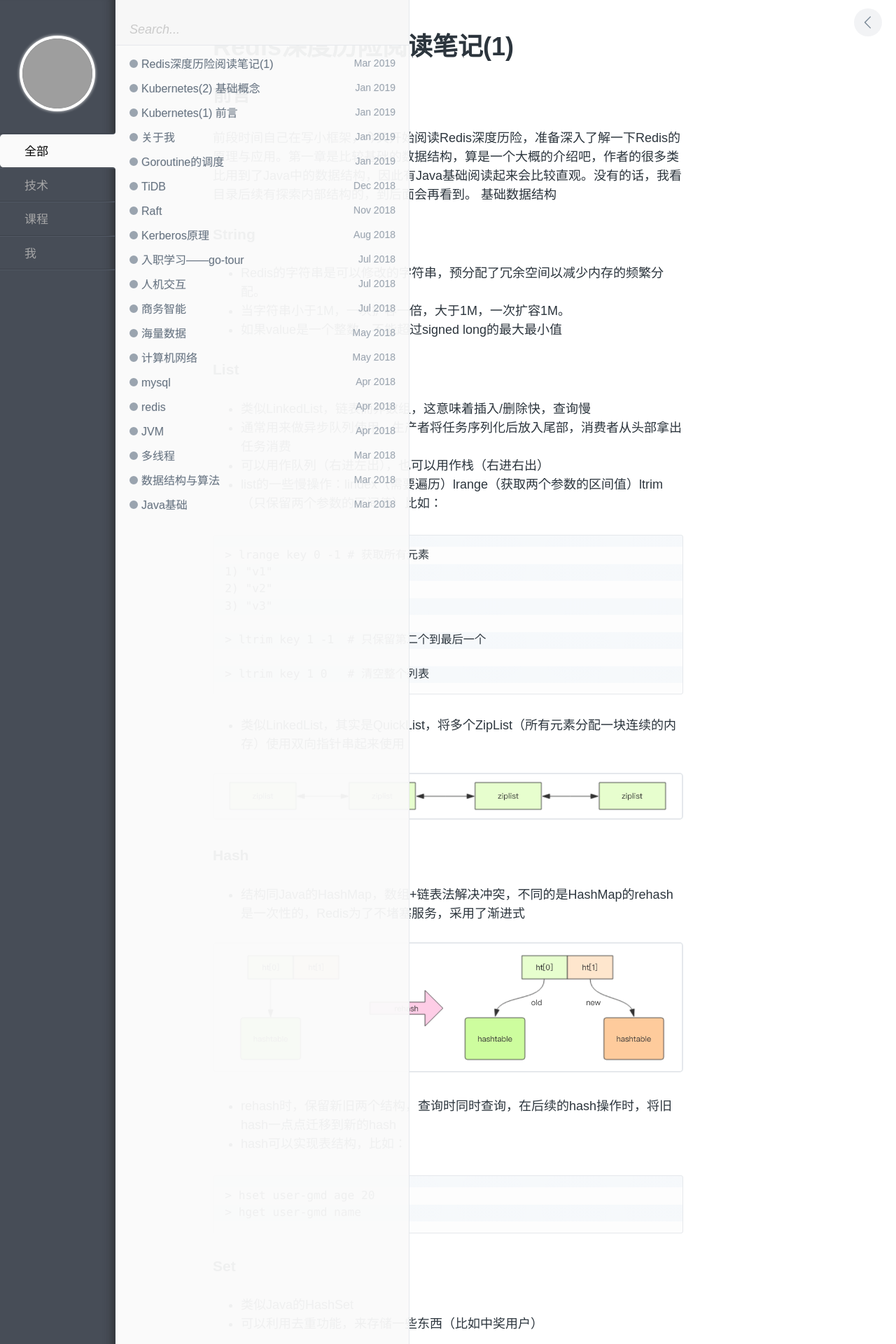
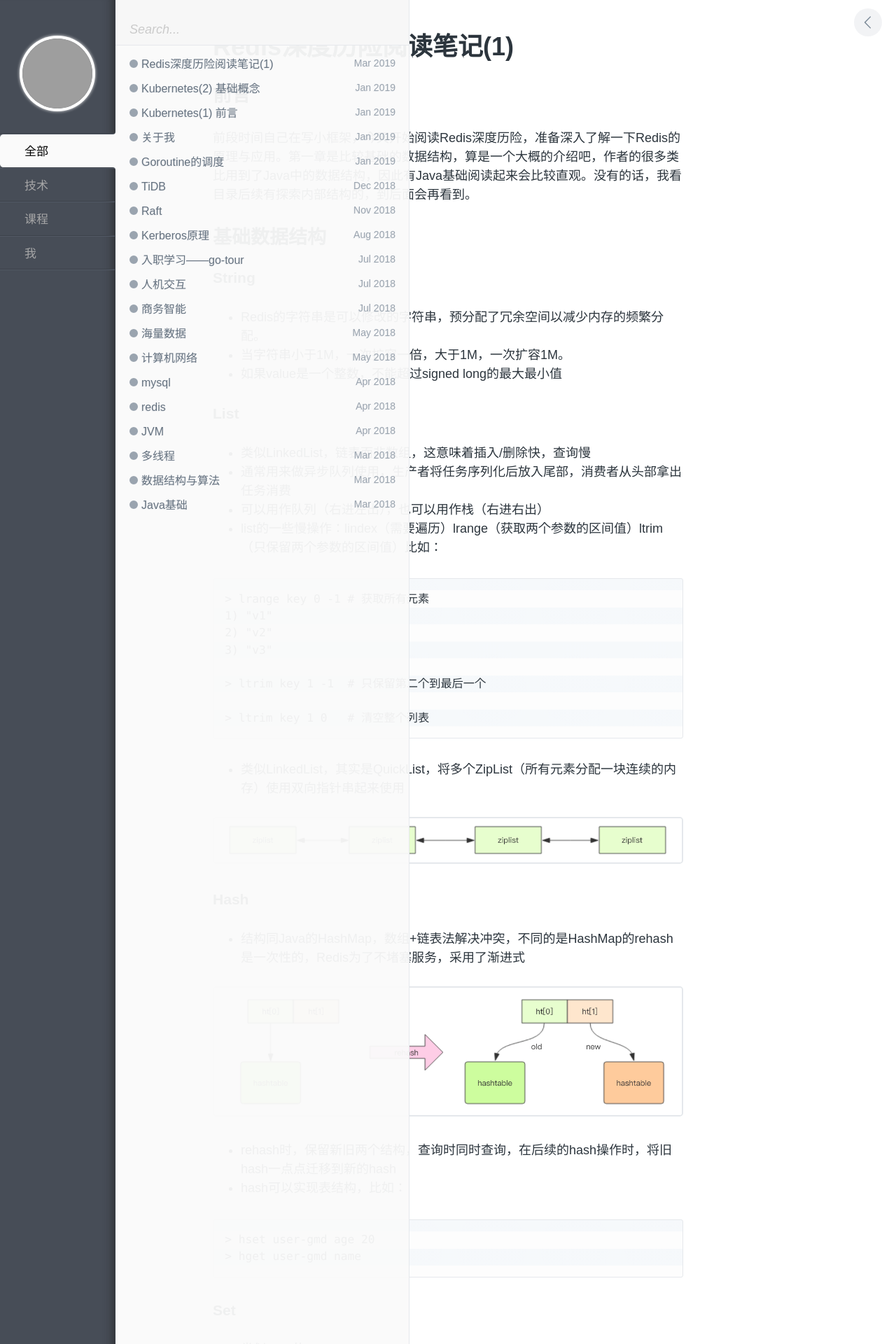
Before and after one commit to Carey6918/Carey6918.github.io, a Jekyll site: the page built from _posts/tech/2019-03-17-redis-1.md, in a window 1280 px wide. Shown: the top 1920 px of the page at 70% size. Built offline with Jekyll 4.4.1, drawn with Linux system fonts in a browser that asks for light colours; grey boxes are pictures that could not be loaded.

```diff
--- a/_posts/tech/2019-03-17-redis-1.md
+++ b/_posts/tech/2019-03-17-redis-1.md
@@ -9,7 +9,8 @@ keywords: redis
 ## 前言
 
 前段时间自己在写小框架，今天开始阅读Redis深度历险，准备深入了解一下Redis的原理与应用。第一章是比较基础的数据结构，算是一个大概的介绍吧，作者的很多类比用到了Java中的数据结构，因此有Java基础阅读起来会比较直观。没有的话，我看目录后续有探索内部结构的，到后面会再看到。
-基础数据结构
+
+## 基础数据结构
 
 ### String
 
@@ -69,6 +70,7 @@ keywords: redis
 ## 容器型数据结构原则
 
 > list/set/hash/zset 这四种数据结构是容器型数据结构
+
 1. create if not exists：如果容器不存在，那就创建一个，再进行操作。比如 rpush 操作刚开始是没有列表的，Redis 就会自动创建一个，然后再 rpush 进去新元素。
 2. drop if no elements：如果容器里元素没有了，那么立即删除元素，释放内存。这意味着 lpop 操作到最后一个元素，列表就消失了。
 
```
